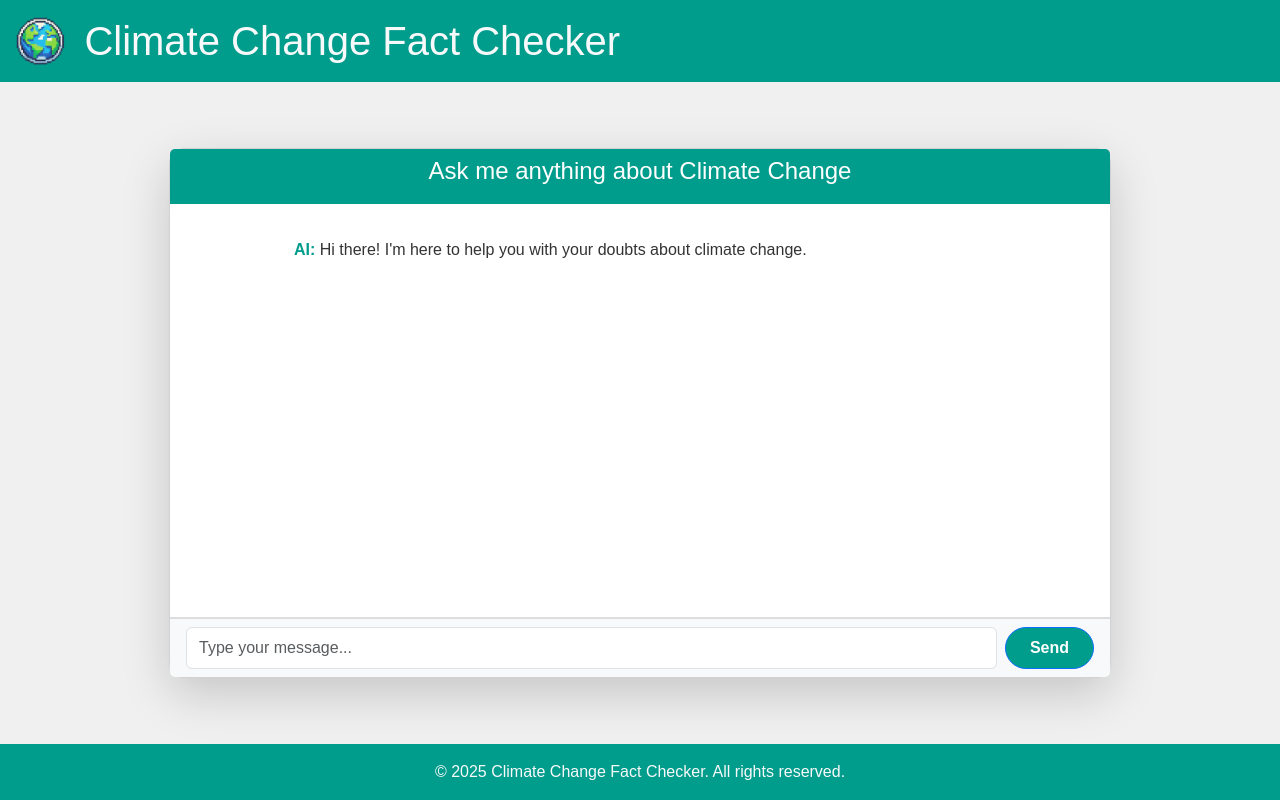
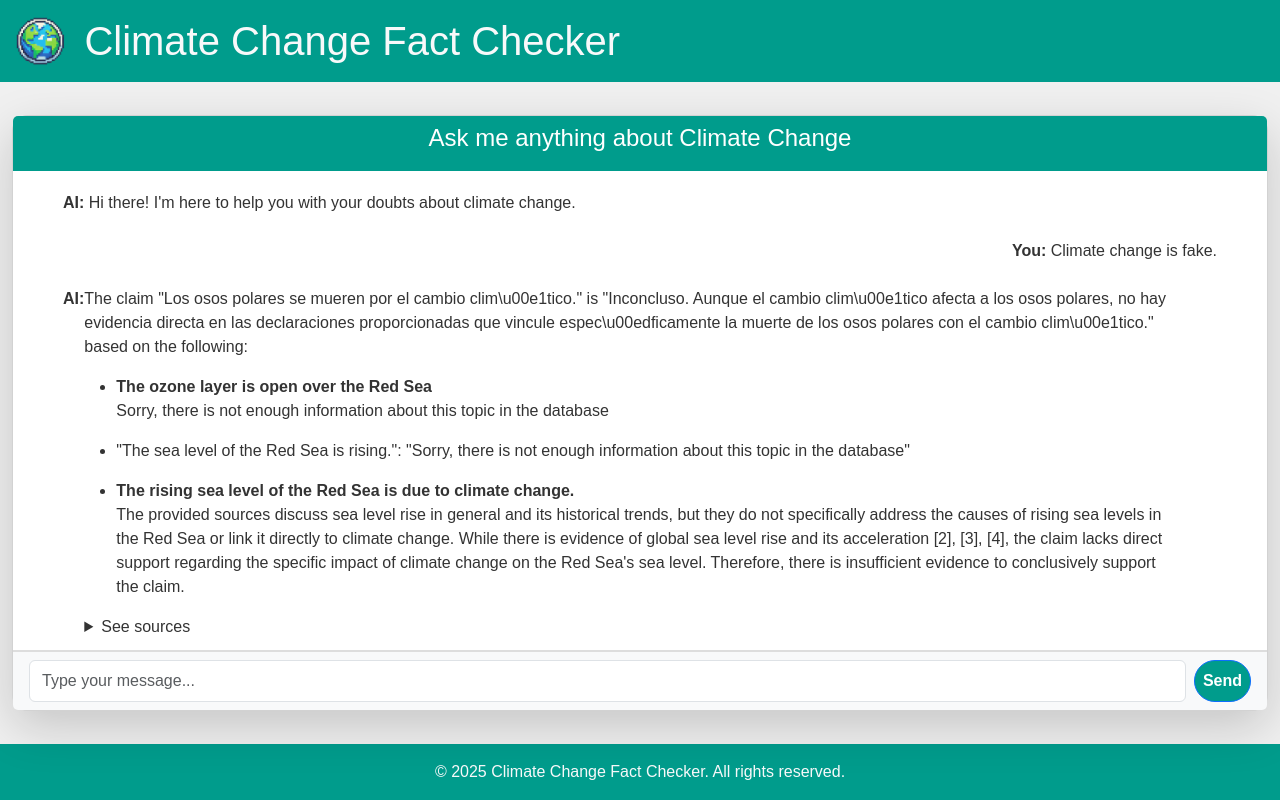
Before and after one commit to guillermo-grande/Fact-Verification-System-LLM, a Flask app: page / in a window 1280 px wide. Run offline with Flask 3, Linux system fonts and the light colour scheme; parts of the project's set-up code (start-up, migrations or seed data) failed here and were passed over.

Commit message:
feat: add interface changes

```diff
--- a/flask_app/routes.py
+++ b/flask_app/routes.py
@@ -1,5 +1,14 @@
+from logging import getLogger
+
 from flask import Flask
 from flask import render_template, request, jsonify
+
+# from fact_checker.query_pipeline import verification_pipeline
+from fact_checker.utils import configure_logger
+import json
+
+logger = getLogger('server-side')
+logger = configure_logger(logger)
 
 # Define the routes
 def configure_routes(app):
@@ -11,10 +20,29 @@ def configure_routes(app):
     @app.route('/send-message', methods=['POST'])
     def send_message():
         user_message = request.form.get('message')
-        print(user_message)
-        return jsonify({"result": "Fact verification result here!"})
+        if len(user_message) == 0:
+            return jsonify({"result": "Please don't write gribrish!"})
+        try:
+            with open('tmp.json') as tmp:
+                response = json.load(tmp)
+                # response = jsonify(response)
 
-    @app.route('/verify')
-    def verify_fact():
-        # Example response from some function (REPLACE)
-        return jsonify({"result": "Fact verification result here!"})
+            # llm_response = verification_pipeline(user_message)
+
+            # # HTML Transformation
+            # html_output = f"""
+            #                 <div id="response-div">
+            #                     <p id="response-general">
+            #                         {llm_response['general']}
+            #                     </p>
+            #                     <ul>
+            #                 """
+            # for atomic in llm_response['atomics']:
+            #     if atomic['consensus'] != "no evidence":
+            #         html_output += f"<li>{atomic['response']}</li>\n"
+            # html_output += "</ul>"
+
+            return jsonify({"result": response})
+        except Exception as error:
+            logger.error(f"verification-pipeline error: {error}")
+            return jsonify({"result": "Something Bad Happened!"})
--- a/flask_app/static/custom.css
+++ b/flask_app/static/custom.css
@@ -1,16 +1,27 @@
 body {
-    font-family: 'Arial', sans-serif;
+    font-family: "Arial", sans-serif;
     background-color: #343a40; /* Background for body */
 }
 
-#chat-box p {
+.chat-box div {
+    outline: black;
     margin-bottom: 12px;
     font-size: 1rem;
     line-height: 1.5;
+    border: 1px black;
 }
 
-#chat-box p strong {
+.chat-box div strong {
     color: #009c8c; /* Blue for AI or user names */
+}
+
+ol.source-list {
+    list-style: none;
+}
+
+ol.source-list > li:before {
+    content: "[" counter(item) "]";
+    counter-increment: item;
 }
 
 .card {
@@ -23,7 +34,7 @@ body {
 
 button.btn-primary {
     border-radius: 50px;
-    padding: 0.5rem 1.5rem;
+    padding: 0.5rem 0.5rem;
     font-weight: bold;
     background-color: #009c8c;
 }
--- a/flask_app/templates/index.html
+++ b/flask_app/templates/index.html
@@ -24,19 +24,60 @@
         <!-- Main Chat Section -->
         <div class="row flex-grow-1">
             <div class="col d-flex justify-content-center align-items-center">
-                <div class="card shadow-lg w-75" style="height: 80%; max-height: 800px;">
+                <div class="card shadow-lg w-80 d-flex justify-content-center align-items-center" style="height: 90%">
                     <!-- Chat Header -->
-                    <div class="card-header custom-chat-header text-white text-center">
+                    <div class="card-header custom-chat-header text-white text-center w-100">
                         <h4>Ask me anything about Climate Change</h4>
                     </div>
 
                     <!-- Chat Messages -->
-                    <div id="chat-box" class="card-body p-4 overflow-auto" style="background-color: #ffffff; color: #333; margin-left: 100px; margin-top: 10px;">
-                        <p><strong>AI:</strong> Hi there! I'm here to help you with your doubts about climate change. </p>
+                    <div id="chat-box" class="card-body overflow-auto" style="background-color: #ffffff; color: #333; margin-top: 10px; padding: 10px 50px; width: 100%">
+                        <div class="mb-4">
+                            <strong>AI:</strong> Hi there! I'm here to help you with your doubts about climate change.
+                        </div>
+                        <div class="text-end mb-4">
+                            <strong>You:</strong> Climate change is fake.
+                        </div>
+                        <div class="d-flex flex-row mb-4 me-5">
+                            <strong>AI:</strong>
+                            <div>
+                                <p>The claim "Los osos polares se mueren por el cambio clim\u00e1tico." is "Inconcluso. Aunque el cambio clim\u00e1tico afecta a los osos polares, no hay evidencia directa en las declaraciones proporcionadas que vincule espec\u00edficamente la muerte de los osos polares con el cambio clim\u00e1tico." based on the following:</p>
+                                <ul>
+                                    <li>
+                                        <span class="fw-bold">The ozone layer is open over the Red Sea</span>
+                                        <p>
+                                            Sorry, there is not enough information about this topic in the database
+                                        </p>
+                                    </li>
+                                    <li>
+                                        <p>"The sea level of the Red Sea is rising.": "Sorry, there is not enough information about this topic in the database"</p>
+                                    </li>
+                                    <li>
+                                        <span class="fw-bold">The rising sea level of the Red Sea is due to climate change.</span>
+                                        <p>
+                                            The provided sources discuss sea level rise in general and its historical trends, but they do not specifically address the causes of rising sea levels in the Red Sea or link it directly to climate change. While there is evidence of global sea level rise and its acceleration [2], [3], [4], the claim lacks direct support regarding the specific impact of climate change on the Red Sea's sea level. Therefore, there is insufficient evidence to conclusively support the claim.
+                                        </p>
+                                    </li>
+                                </ul>
+                                <details>
+                                    <summary class="">See sources</summary>
+                                    <ol class="source-list">
+                                        <li>
+                                            For instance, mercer published a study in 1978 predicting that anthropogenic carbon dioxide warming and its potential effects on climate in the 21st century could cause a sea level rise of around 5 metres (16\u00a0ft) from melting of the west antarctic ice-sheet alone.
+                                            <br>
+                                            <strong>Sea Level Rise </strong>
+                                        </li>
+                                        <li>
+                                            Sea level rise: "Source 1:\nfor instance, mercer published a study in 1978 predicting that anthropogenic carbon dioxide warming and its potential effects on climate in the 21st century could cause a sea level rise of around 5 metres (16\u00a0ft) from melting of the west antarctic ice-sheet alone.\n"
+                                        </li>
+                                    </ol>
+                                </details>
+                            </div>
+                        </div>
                     </div>
 
                     <!-- Chat Input -->
-                    <div class="card-footer bg-light">
+                    <div class="card-footer bg-light w-100">
                         <form id="chat-form" class="d-flex" autocomplete="off">
                             <input type="text" id="message-input" class="form-control me-2" name="message" placeholder="Type your message..." required>
                             <button type="button" id="send-button" class="btn btn-primary">Send</button>
@@ -56,6 +97,10 @@
 
     <!-- Bootstrap JS -->
     <script src="https://cdn.jsdelivr.net/npm/bootstrap@5.3.0-alpha3/dist/js/bootstrap.bundle.min.js"></script>
+
+    <!-- Bootstrap JS -->
+    <script src="https://cdn.jsdelivr.net/npm/@popperjs/core@2.11.6/dist/umd/popper.min.js"></script>
+
 </body>
 
 <script lang="js">
@@ -73,10 +118,10 @@
         if (message) {
             // Add the message to the chat
             const chatBox = document.getElementById('chat-box');
-            const userMessage = document.createElement('p');
+            const userMessage = document.createElement('div');
             userMessage.innerHTML = `<strong>You:</strong> ${message}`;
             userMessage.classList.add('text-end');
-            userMessage.style.marginRight = '100px';
+            //userMessage.style.marginRight = '100px';
             chatBox.appendChild(userMessage);
 
             // Scroll to the bottom of the chat box
@@ -96,7 +141,7 @@
                 .then(response => response.json())
                 .then(data => {
                     // Add the server's response to the chat
-                    const serverMessage = document.createElement('p');
+                    const serverMessage = document.createElement('div');
                     serverMessage.innerHTML = `<strong>AI:</strong> ${data.result}`;
                     chatBox.appendChild(serverMessage);
 
--- a/main.py
+++ b/main.py
@@ -1,7 +1,7 @@
 import logging
 from pprint import pprint
-from fact_checker.query_pipeline import verification_pipeline
-from fact_checker.query_pipeline import logger as verify_logger
+# from fact_checker.query_pipeline import verification_pipeline
+# from fact_checker.query_pipeline import logger as verify_logger
 
 from flask import Flask
 from flask_app.routes import configure_routes
--- a/prompts/consolidation/consolidation-v0.txt
+++ b/prompts/consolidation/consolidation-v0.txt
@@ -1,5 +1,5 @@
 Determine if the following claim is true, false, inconclusive, or without evidence. Write only the word and a brief explanation.
-Respond in the language of the claim:
+Respond in English.
 
 Claim: {query}
 
--- a/prompts/decompose/decompose-v1.txt
+++ b/prompts/decompose/decompose-v1.txt
@@ -1,5 +1,5 @@
 Decompose the following statements into atomic statements in the form of subject-verb-predicate.
-Only write the decomposed phrases. Ignore the orignal language of the query and write the responses in english
+Only write the decomposed phrases. Ignore the orignal language of the query and write the responses in english.
 
 You can use the following example to understand how it’s done:
 
```
Also changed, not shown: fact_checker/query_pipeline.py (+16 -9 lines), flask_app/templates/index copy.html (added, +132 -0 lines).
